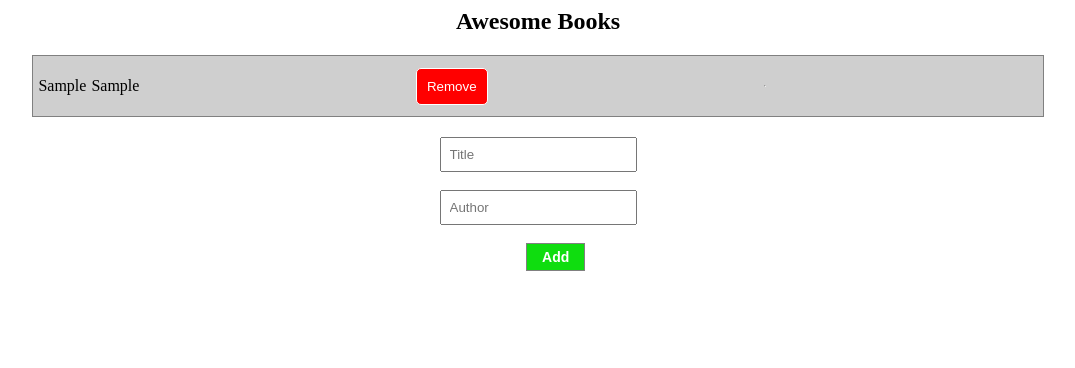
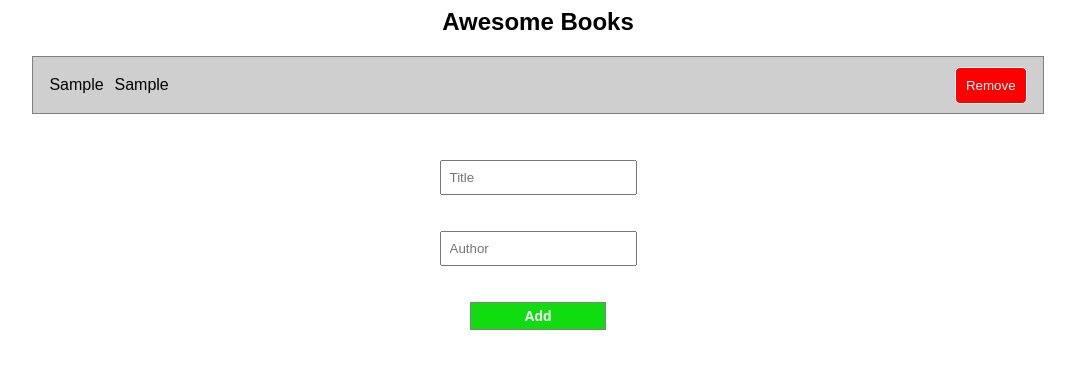
Before and after one commit to BenMKT/Awseome-Books-Project, a plain HTML site: page index.html in a window 1280 px wide. Both pictures are taken after typing "Sample", "Sample" into the empty fields and a click on the button "Add". Shown: the whole page, without its empty margins (102-1177 px from the left). Drawn offline with Linux system fonts and the light colour scheme.

Commit message:
Update CSS

```diff
--- a/app.js
+++ b/app.js
@@ -13,13 +13,14 @@ class Book {
   }
 
   insertHtml() {
-    bookSection.innerHTML =''
+    bookSection.innerHTML = ''
     this.bookLibrary.forEach((n) => {
       bookSection.innerHTML += `<div class='book'>
+        <div class='bookDetail'>
           <p>${n.title}</p>
           <p>${n.author}</p>
+        </div>
           <button class='remove' type='button' onclick='bookList.remove("${n.id}")'>Remove</button>
-          <hr>
       </div>`;
     });
   }
--- a/styles.css
+++ b/styles.css
@@ -2,12 +2,14 @@
   box-sizing: border-box;
 }
 
+body {
+  font-family: sans-serif;
+}
+
 .main {
   width: 100%;
-  /* height: 100vh; */
   display: flex;
   flex-direction: column;
-  /* justify-content: center; */
   align-items: center;
 }
 
@@ -22,13 +24,17 @@
   display: flex;
   justify-content: space-between;
   align-items: center;
-  gap: 5px;
-  padding: 5px;
-
+  gap: 2rem;
+  padding: 0.2rem 1rem;
 }
 
 .book:nth-child(odd) {
   background-color: rgb(207, 207, 207);
+}
+
+.bookDetail {
+  display: flex;
+  gap: 10%;
 }
 
 .remove {
@@ -54,7 +60,11 @@
   margin: 30px auto 30px auto;
 }
 
-.form {
+form {
+  display: flex;
+  flex-direction: column;
+  justify-content: center;
+  align-items: center;
   width: 40%;
   margin: 0 auto;
   padding: 2%;
@@ -72,7 +82,6 @@ input[type="text"] {
 #addBtn {
   width: 30%;
   padding: 5px;
-  margin-left: 44%;
   color: #fff;
   background: rgb(15, 221, 15);
   font-size: 14px;
```
